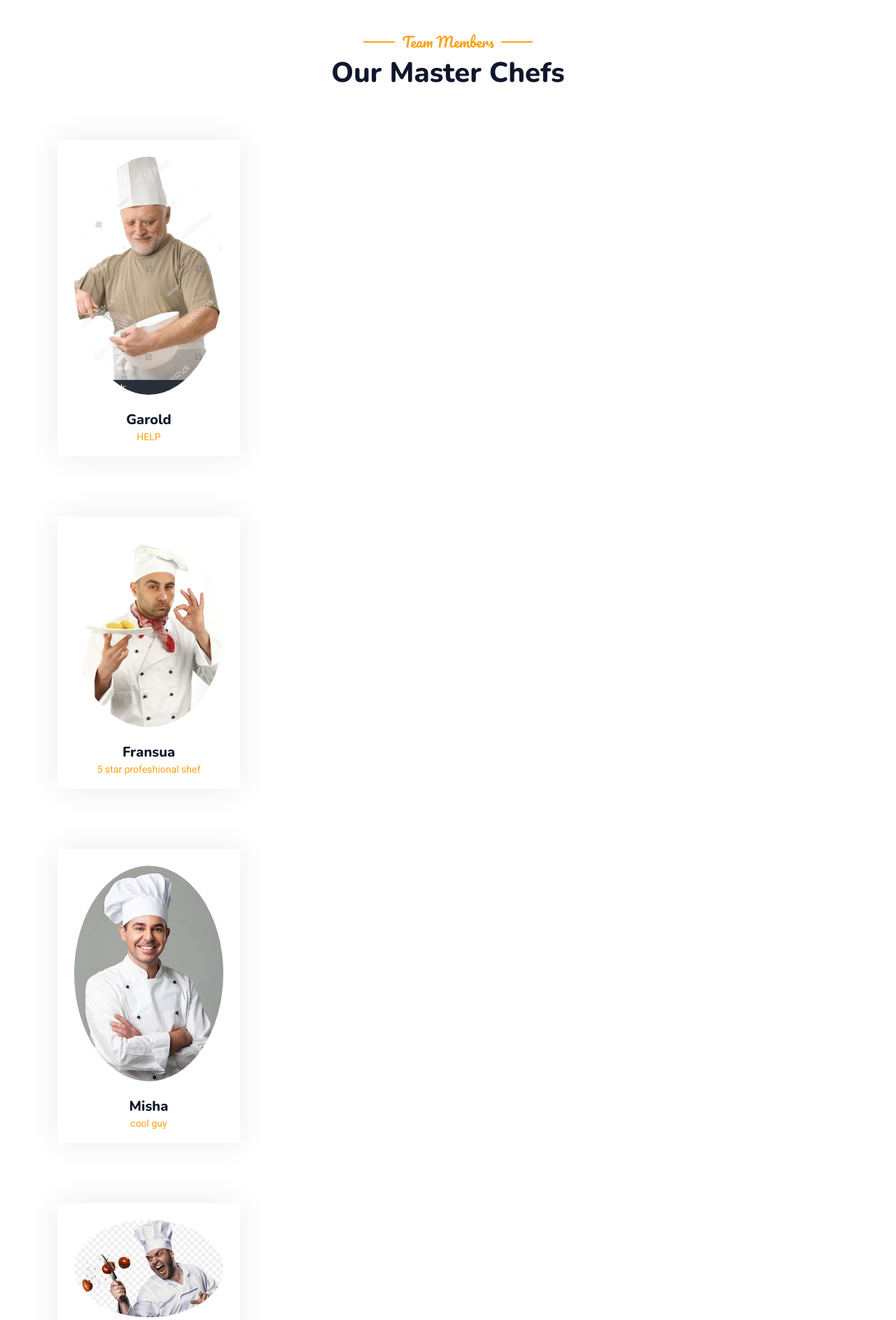
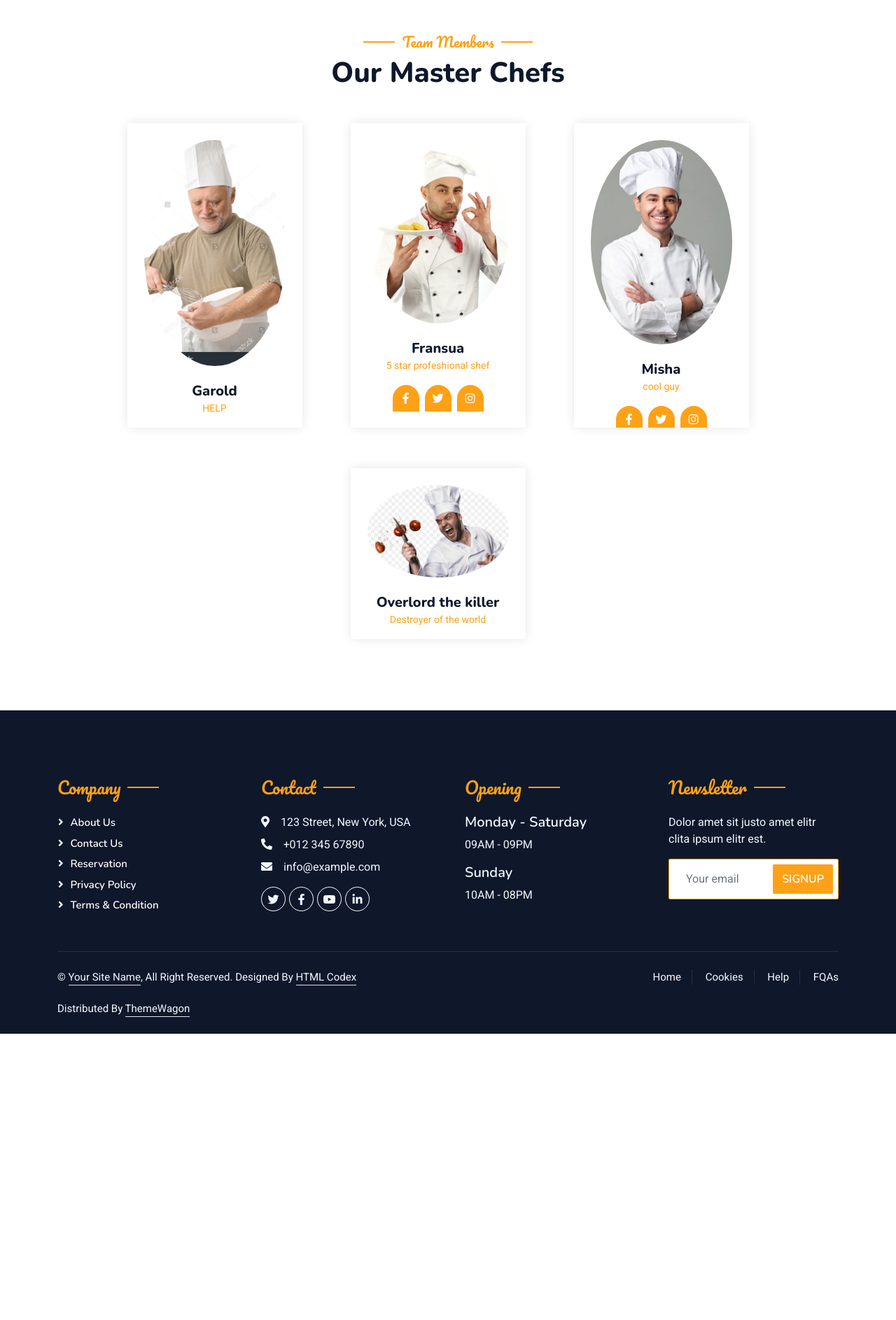
Before and after one commit to ShevDevOps/gourmet-hub, a Django app: page /shefs/ in a window 1280 px wide. Shown: the part 144-2030 px from the top of the page at 70% size. After the commit the page ends 1621 px from the top, so only its background shows below. Run offline with Django 5.2, Linux system fonts and the light colour scheme; data comes from the database, SQL or seed files in the repository; both versions use the stored data as it was after the commit; some libraries are stand-ins or nearby versions.

Commit message:
Пофіксив сторінку з шефами частково

```diff
--- a/static/css/style.css
+++ b/static/css/style.css
@@ -477,3 +477,17 @@
     padding-right: 0;
     border-right: none;
 }
+
+.team-item {
+    width: 250px; /* Фіксована ширина для карток */
+    box-shadow: 0 0 15px rgba(0, 0, 0, 0.1);
+    transition: transform 0.3s ease;
+}
+
+.team-item:hover {
+    transform: scale(1.05); /* Ефект збільшення при наведенні */
+}
+
+.d-flex.flex-wrap.justify-content-center {
+    gap: 20px; /* Відстань між картками */
+}
--- a/templates/shefs.html
+++ b/templates/shefs.html
@@ -104,7 +104,7 @@
                     <h1 class="mb-5">Our Master Chefs</h1>
                 </div>
 
-                <div class="row g-4">
+                <div class="d-flex flex-wrap justify-content-center">
                     {% for chef in chefs %}
                     <a href="{% url 'shef_detail' shef_id=chef.id%}">
                         <div class="col-lg-3 col-md-6 wow fadeInUp" data-wow-delay="0.1s">
```
Also changed, not shown: db.sqlite3, media/chef_images/KILLA.jpg (added).
